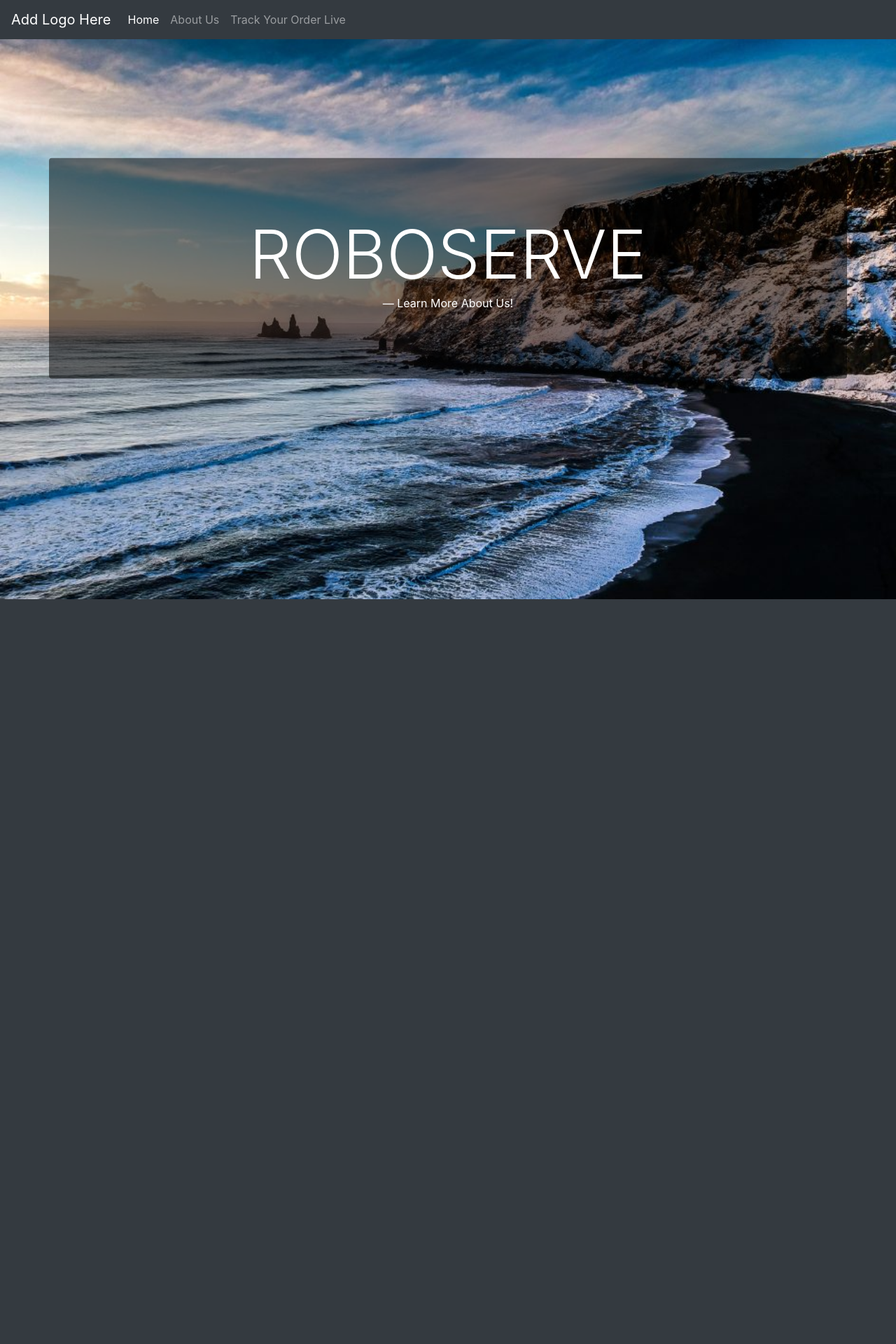
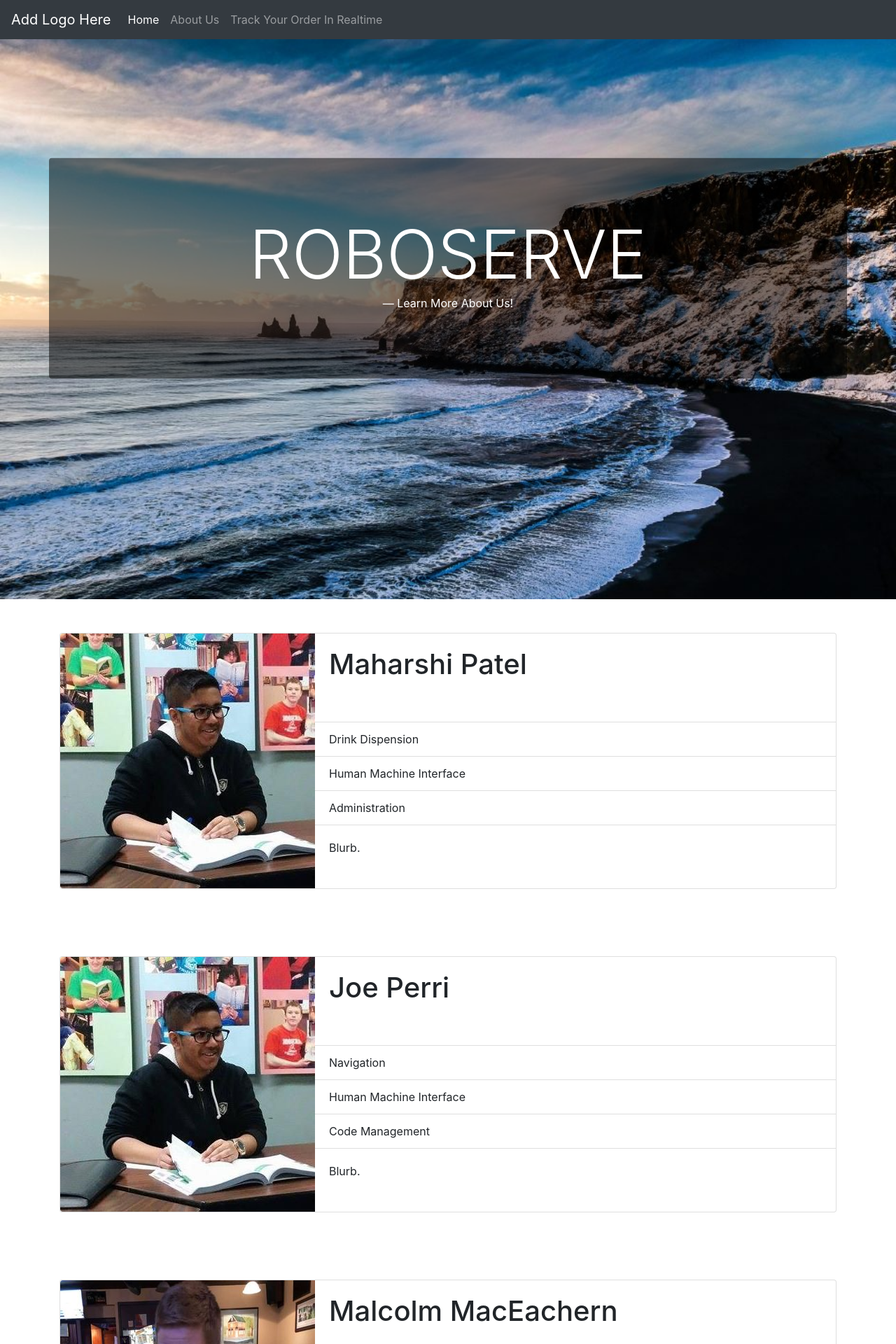
Before and after one commit to joeperri95/Capstone, a Flask app: page /about in a window 1280 px wide. Shown: the top 1920 px of the page at 70% size. Before the commit the page ends 856 px from the top, so only its background shows below. Run offline with Flask 2, Linux system fonts and the light colour scheme; some libraries are stand-ins or nearby versions.

Commit message:
About Us Under Construction

```diff
--- a/HMI/Website/templates/about.html
+++ b/HMI/Website/templates/about.html
@@ -1,3 +1,145 @@
-{% extends "layout.html" %}
-{% block content %}
-{% endblock %}
+<!DOCTYPE html>
+<html>
+
+<head>
+  {% if title %}
+  <title>{{title}}</title>
+  {% else %}
+  <title>ROBOSERVE</title>
+  {% endif %}
+  <link rel="stylesheet" href="https://stackpath.bootstrapcdn.com/bootstrap/4.1.0/css/bootstrap.min.css" integrity="sha384-9gVQ4dYFwwWSjIDZnLEWnxCjeSWFphJiwGPXr1jddIhOegiu1FwO5qRGvFXOdJZ4" crossorigin="anonymous">
+  <link rel="stylesheet" href="{{ url_for('static', filename = 'styles.css') }}">
+  <script src="https://ajax.googleapis.com/ajax/libs/jquery/3.3.1/jquery.min.js"></script>
+  <script src="https://cdnjs.cloudflare.com/ajax/libs/popper.js/1.12.9/umd/popper.min.js" integrity="sha384-ApNbgh9B+Y1QKtv3Rn7W3mgPxhU9K/ScQsAP7hUibX39j7fakFPskvXusvfa0b4Q" crossorigin="anonymous"></script>
+  <script src="https://maxcdn.bootstrapcdn.com/bootstrap/4.0.0/js/bootstrap.min.js" integrity="sha384-JZR6Spejh4U02d8jOt6vLEHfe/JQGiRRSQQxSfFWpi1MquVdAyjUar5+76PVCmYl" crossorigin="anonymous"></script>
+
+</head>
+
+<body>
+  <nav class="navbar sticky-top navbar-expand-lg navbar-dark bg-dark">
+    <a class="navbar-brand" href="#">Add Logo Here</a>
+    <button class="navbar-toggler" type="button" data-toggle="collapse" data-target="#navbarNavDropdown" aria-controls="navbarNavDropdown" aria-expanded="false" aria-label="Toggle navigation">
+      <span class="navbar-toggler-icon"></span>
+    </button>
+    <div class="collapse navbar-collapse" id="navbarNavDropdown">
+      <ul class="navbar-nav">
+        <li class="nav-item active">
+          <a class="nav-link" href="{{ url_for('mainRoute') }}">Home <span class="sr-only">(current)</span></a>
+        </li>
+        <li class="nav-item">
+          <a class="nav-link" href="{{ url_for('about') }}">About Us</a>
+        </li>
+        <li class="nav-item">
+          <a class="nav-link" href="{{ url_for('track') }}">Track Your Order In Realtime</a>
+        </li>
+      </ul>
+    </div>
+  </nav>
+
+
+  <div class="page-background">
+    <div class="cta container rounded text-center text-white">
+      <blockquote class="blockquote">
+        <h1 class="display-1 mb-0">ROBOSERVE</h1>
+        <footer class="blockquote-footer text-white text-center">{{caption}}</footer>
+      </blockquote>
+    </div>
+    </div>
+  <div class="container-fluid">
+  <div class="row-eq-height">
+    <div class="col">
+      <div class="container py-5">
+        <div class="card flex-row">
+          <img class="fluid-image rounded-left" src="static/Maharshi.jpeg" alt="Image">
+          <div class="d-flex flex-column flex-grow-1">
+            <div class="card-body w-100">
+              <h1 class="card-title">Maharshi Patel</h1>
+            </div>
+            <ul class="list-group list-group-flush">
+              <li class="list-group-item">Drink Dispension</li>
+              <li class="list-group-item">Human Machine Interface</li>
+              <li class="list-group-item">Administration</li>
+            </ul>
+            <div class="card-body w-100">
+              <p class="card-text">
+                Blurb.
+              </p>
+            </div>
+          </div>
+        </div>
+      </div>
+    </div>
+
+    <div class="col">
+      <div class="container py-5">
+        <div class="card flex-row">
+          <img class="fluid-image rounded-left" src="static/Maharshi.jpeg" alt="Image">
+          <div class="d-flex flex-column flex-grow-1">
+            <div class="card-body w-100">
+              <h1 class="card-title">Joe Perri</h1>
+            </div>
+            <ul class="list-group list-group-flush">
+              <li class="list-group-item">Navigation</li>
+              <li class="list-group-item">Human Machine Interface</li>
+              <li class="list-group-item">Code Management</li>
+            </ul>
+            <div class="card-body w-100">
+              <p class="card-text">
+                Blurb.
+              </p>
+            </div>
+          </div>
+        </div>
+      </div>
+    </div>
+
+    <div class="col">
+      <div class="container py-5">
+        <div class="card flex-row">
+          <img class="fluid-image rounded-left" src="/static/Malcolm.jpeg" alt="Image">
+          <div class="d-flex flex-column flex-grow-1">
+            <div class="card-body w-100">
+              <h1 class="card-title">Malcolm MacEachern</h1>
+            </div>
+            <ul class="list-group list-group-flush">
+              <li class="list-group-item">Structural Design</li>
+              <li class="list-group-item">Dispension System</li>
+            </ul>
+            <div class="card-body w-100">
+              <p class="card-text">
+                Blurb.
+              </p>
+            </div>
+          </div>
+        </div>
+      </div>
+    </div>
+
+    <div class="col">
+      <div class="container py-5">
+        <div class="card flex-row">
+          <img class="fluid-image rounded-left" src="static/Paul.jpeg" alt="Image">
+          <div class="d-flex flex-column flex-grow-1">
+            <div class="card-body w-100">
+              <h1 class="card-title">Paul Nguyen</h1>
+            </div>
+            <ul class="list-group list-group-flush">
+              <li class="list-group-item">Motor Drive Algorithm</li>
+              <li class="list-group-item">Power Systems</li>
+            </ul>
+            <div class="card-body w-100">
+              <p class="card-text">
+                Blurb.
+              </p>
+            </div>
+          </div>
+        </div>
+      </div>
+    </div>
+
+
+  </div>
+</div>
+    </body>
+
+    </html>
--- a/HMI/Website/templates/layout.html
+++ b/HMI/Website/templates/layout.html
@@ -1,5 +1,6 @@
 <!DOCTYPE html>
 <html>
+
 <head>
   {% if title %}
   <title>{{title}}</title>
@@ -11,10 +12,11 @@
   <script src="https://ajax.googleapis.com/ajax/libs/jquery/3.3.1/jquery.min.js"></script>
   <script src="https://cdnjs.cloudflare.com/ajax/libs/popper.js/1.12.9/umd/popper.min.js" integrity="sha384-ApNbgh9B+Y1QKtv3Rn7W3mgPxhU9K/ScQsAP7hUibX39j7fakFPskvXusvfa0b4Q" crossorigin="anonymous"></script>
   <script src="https://maxcdn.bootstrapcdn.com/bootstrap/4.0.0/js/bootstrap.min.js" integrity="sha384-JZR6Spejh4U02d8jOt6vLEHfe/JQGiRRSQQxSfFWpi1MquVdAyjUar5+76PVCmYl" crossorigin="anonymous"></script>
+
 </head>
 
 <body>
-  <nav class="navbar navbar-expand-lg navbar-dark bg-dark">
+  <nav class="navbar sticky-top navbar-expand-lg navbar-dark bg-dark">
     <a class="navbar-brand" href="#">Add Logo Here</a>
     <button class="navbar-toggler" type="button" data-toggle="collapse" data-target="#navbarNavDropdown" aria-controls="navbarNavDropdown" aria-expanded="false" aria-label="Toggle navigation">
       <span class="navbar-toggler-icon"></span>
@@ -28,7 +30,7 @@
           <a class="nav-link" href="{{ url_for('about') }}">About Us</a>
         </li>
         <li class="nav-item">
-        <a class="nav-link" href="{{ url_for('track') }}">Track Your Order Live</a>
+          <a class="nav-link" href="{{ url_for('track') }}">Track Your Order In Realtime</a>
         </li>
       </ul>
     </div>
@@ -43,7 +45,6 @@
       </blockquote>
 
       {% block content %}{% endblock %}
-
     </div>
     </div>
     </body>
```
Also changed, not shown: HMI/Website/static/Maharshi.jpeg (added), HMI/Website/static/Malcolm.jpeg (added), HMI/Website/static/Paul.jpeg (added), README.md, 1 other file. Lines whose indentation alone changed are shown as unchanged.
